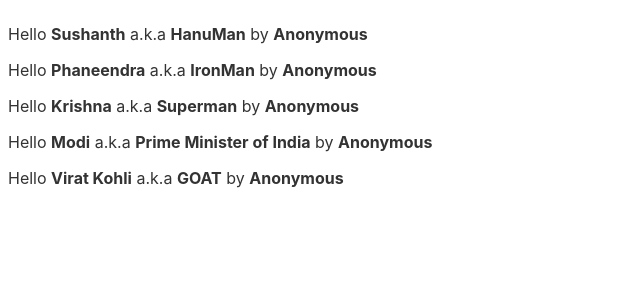
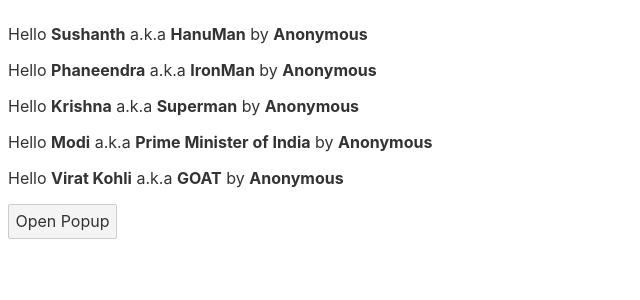
Before and after one commit to SushanthK07/svelte-components, a Svelte app: page / in a window 1280 px wide. Shown: the top 300 px of the page, without its empty margins (0-640 px from the left). Built offline with nearby package versions, Linux system fonts and the light colour scheme.

Commit message:
custom events dispatcher & listener

```diff
--- a/src/App.svelte
+++ b/src/App.svelte
@@ -1,6 +1,7 @@
 <script>
   import { setContext } from "svelte";
   import Greet from "./components/Greet.svelte";
+  import Popup from "./components/Popup.svelte";
 
   const name = "Modi";
   const superHeroName = "Prime Minister of India";
@@ -11,6 +12,18 @@
   };
 
   setContext("user-info", { name: "Anonymous" });
+
+  let showPopup = false;
+  function handlePopupOpen() {
+    showPopup = true;
+  }
+
+  function handlePopupClose(event) {
+    if (event.detail) {
+      console.log(event.detail);
+    }
+    showPopup = false;
+  }
 </script>
 
 <main>
@@ -19,6 +32,10 @@
   <Greet name="Krishna" />
   <Greet {name} {superHeroName} />
   <Greet {...person} />
+  <button on:click={handlePopupOpen}>Open Popup</button>
+  {#if showPopup}
+    <Popup onClose={handlePopupClose} on:close={handlePopupClose} />
+  {/if}
 </main>
 
 <style>
--- /dev/null
+++ b/src/components/Popup.svelte
@@ -0,0 +1,15 @@
+<script>
+  import { createEventDispatcher } from "svelte";
+  const dispatch = createEventDispatcher();
+
+  export let onClose;
+</script>
+
+<h2>This is a popup</h2>
+<button on:click={onClose}>Close popup via props</button>
+<button
+  on:click={() =>
+    dispatch("close", {
+      message: "Popup is closed via Event Dispatcher",
+    })}>Close popup via Event Dispatcher</button
+>
```
